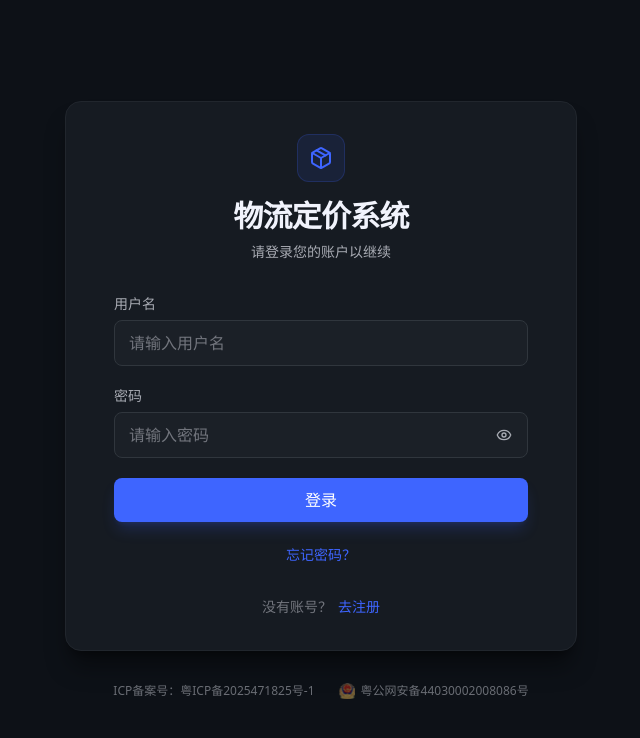
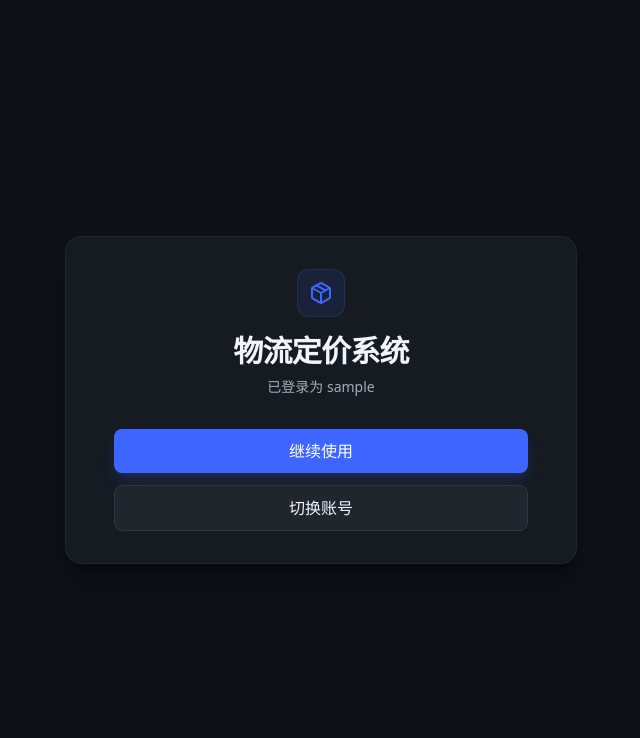
Before and after one commit to hbgangcn1/ozon-pricing, a React (Vite) app in the folder frontend/: page /login in a window 1280 px wide. Shown: the top 738 px of the page, without its empty margins (319-959 px from the left). Built offline with nearby package versions, Linux system fonts and the light colour scheme; no server answers; sample sign-in values are in the browser's storage.

Commit message:
feat(login): show authenticated state card with continue/switch actions
When isAuthenticated && user, render '已登录为 X' card with continue/switch buttons instead of auto-navigating. Login success uses safeReturnTo. 9 tests.

```diff
--- a/frontend/src/pages/LoginPage.jsx
+++ b/frontend/src/pages/LoginPage.jsx
@@ -6,6 +6,7 @@ import { z } from 'zod';
 import { Eye, EyeOff, Package, Loader2 } from 'lucide-react';
 import { toast } from 'sonner';
 import { useAuthStore } from '../stores/authStore';
+import { safeReturnTo } from '../lib/safeReturnTo';
 import { authAPI, settingsAPI } from '../services/api';
 
 const loginSchema = z.object({
@@ -16,7 +17,7 @@ const loginSchema = z.object({
 function LoginPage() {
   const navigate = useNavigate();
   const location = useLocation();
-  const { setAuth } = useAuthStore();
+  const { setAuth, isAuthenticated, user, logout } = useAuthStore();
   const [showPassword, setShowPassword] = useState(false);
   const [loading, setLoading] = useState(false);
   const [errorMsg, setErrorMsg] = useState('');
@@ -24,13 +25,6 @@ function LoginPage() {
   const searchParams = new URLSearchParams(location.search);
   const returnTo = searchParams.get('returnTo') || '';
   const reason = searchParams.get('reason') || '';
-
-  const getSafeReturnTo = () => {
-    if (!returnTo || !returnTo.startsWith('/') || returnTo.startsWith('//')) {
-      return '/';
-    }
-    return returnTo;
-  };
 
   useEffect(() => {
     if (reason === 'expired') {
@@ -71,7 +65,11 @@ function LoginPage() {
       const { access_token, user } = response;
       setAuth(user, access_token);
       toast.success('登录成功');
-      navigate(reason === 'expired' ? getSafeReturnTo() : '/pricing');
+      if (reason === 'expired' || returnTo) {
+        navigate(safeReturnTo(returnTo), { replace: true });
+      } else {
+        navigate(safeReturnTo(returnTo));
+      }
     } catch (error) {
       const msg = error.response?.data?.detail || '登录失败';
       toast.error(msg);
@@ -80,6 +78,74 @@ function LoginPage() {
       setLoading(false);
     }
   };
+
+  const handleContinue = async () => {
+    setLoading(true);
+    try {
+      await authAPI.getMe();
+      navigate(safeReturnTo(returnTo), { replace: true });
+    } catch (error) {
+      if (error.response?.status === 401) {
+        logout();
+        toast.error('登录已失效,请重新登录');
+      } else {
+        toast.error('网络错误,请重试');
+      }
+    } finally {
+      setLoading(false);
+    }
+  };
+
+  const handleSwitchAccount = () => {
+    logout();
+  };
+
+  if (isAuthenticated && user) {
+    return (
+      <div className="min-h-screen bg-surface flex flex-col items-center justify-center p-4 fixed inset-0 z-50">
+        <div className="w-full max-w-lg bg-surface-container border border-surface-high shadow-xl shadow-black/40 rounded-2xl px-12 py-8 animate-fade-in-up">
+          <div className="text-center mb-8">
+            <div className="w-12 h-12 bg-primary/10 rounded-xl flex items-center justify-center mx-auto mb-4 border border-primary/20">
+              <Package className="w-6 h-6 text-primary" />
+            </div>
+            <h1 className="text-3xl font-headline font-bold text-text-primary tracking-tight mb-2">
+              物流定价系统
+            </h1>
+            <p className="text-text-secondary text-sm">
+              已登录为 {user.username}
+            </p>
+          </div>
+
+          <div className="space-y-3">
+            <button
+              type="button"
+              onClick={handleContinue}
+              disabled={loading}
+              className="w-full bg-primary text-white rounded-lg py-2.5 hover:bg-primary-dim transition-all duration-200 ease-out active:scale-[0.98] font-medium flex items-center justify-center gap-2 disabled:opacity-70 disabled:active:scale-100 shadow-lg shadow-primary/20"
+            >
+              {loading ? (
+                <>
+                  <Loader2 className="w-4 h-4 animate-spin" />
+                  验证中...
+                </>
+              ) : (
+                '继续使用'
+              )}
+            </button>
+
+            <button
+              type="button"
+              onClick={handleSwitchAccount}
+              disabled={loading}
+              className="w-full bg-surface-high text-text-primary rounded-lg py-2.5 hover:bg-surface-highest border border-surface-highest transition-all duration-200 ease-out active:scale-[0.98] font-medium disabled:opacity-70 disabled:active:scale-100"
+            >
+              切换账号
+            </button>
+          </div>
+        </div>
+      </div>
+    );
+  }
 
   return (
     <div className="min-h-screen bg-surface flex flex-col items-center justify-center p-4 fixed inset-0 z-50">
```
Also changed, not shown: 1 other file (tests, documents, lock files or other folders).
